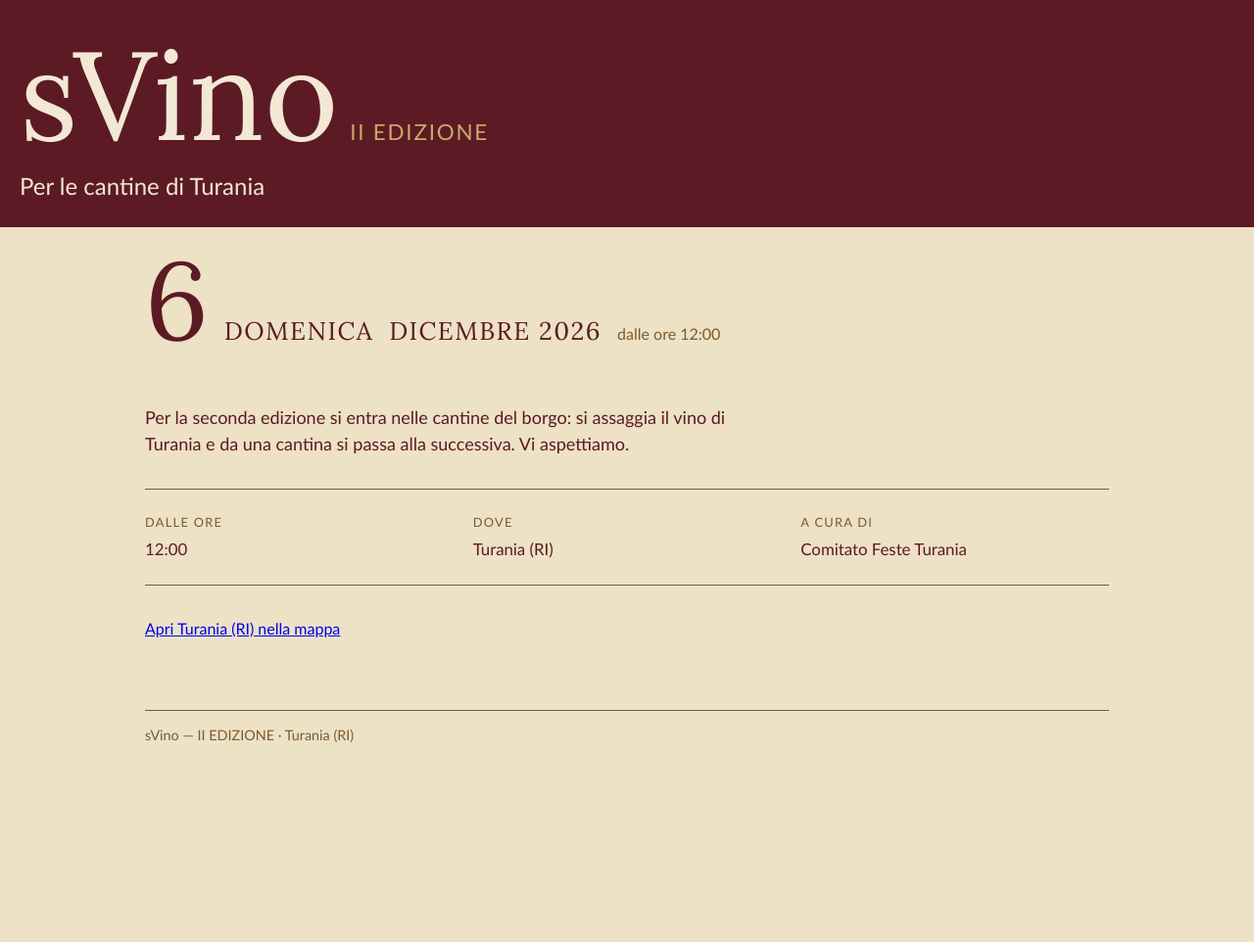
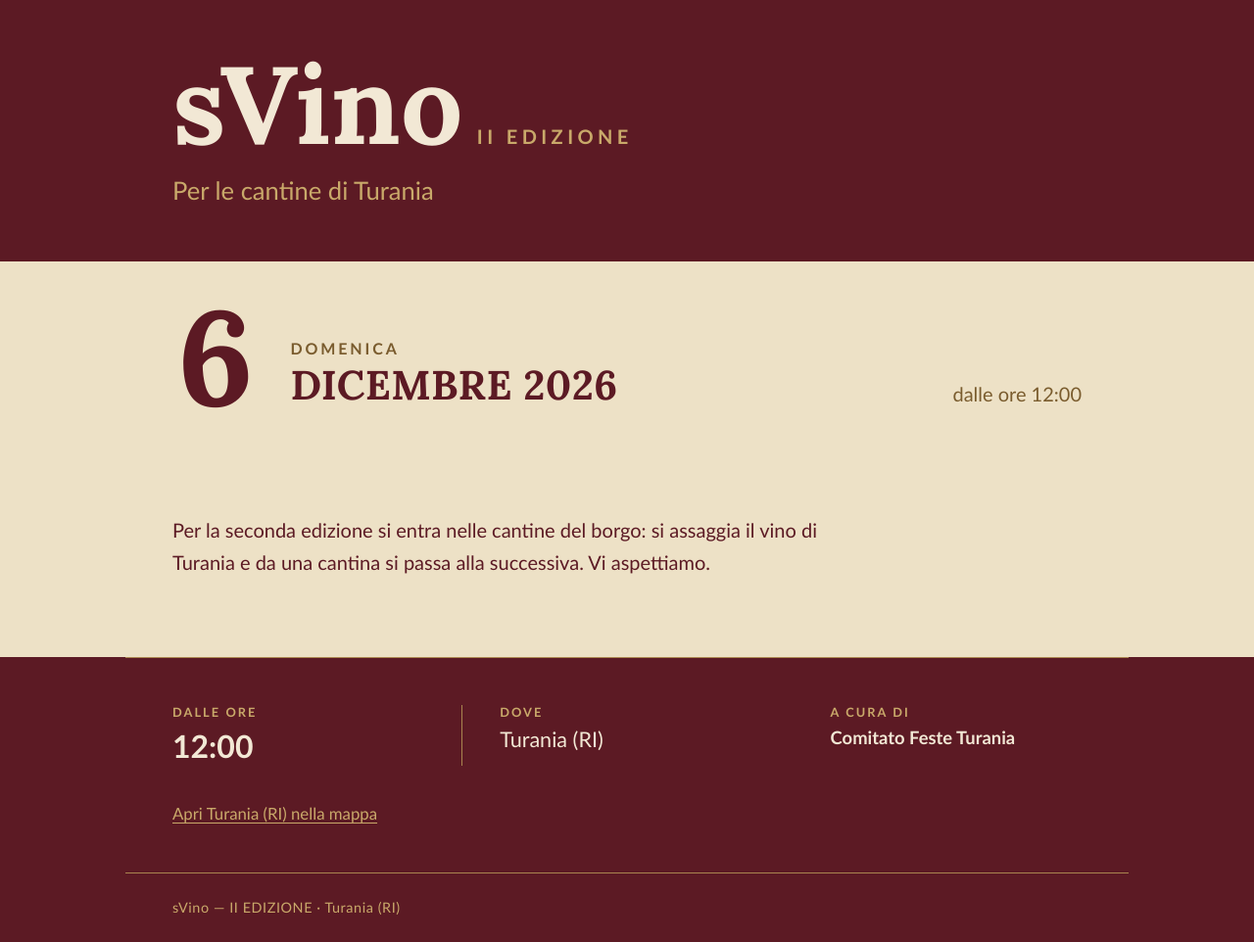
Before and after one commit to svino-turania/svino-turania.github.io, an Eleventy site: page src/index.md in a window 1280 px wide. Shown: the whole page at 98% size. Before the commit the page ends 808 px from the top, so only its background shows below. Built offline with nearby package versions, Linux system fonts and the light colour scheme; Eleventy itself is replaced by a stand-in of ours; files that its build step writes are made by us from their sources.

Commit message:
feat: apply Locandina bands, date strip and information grid
Restructure the page into bordeaux header and footer bands around a
cream date strip. Align the date block to the left margin with the
6 / DOMENICA / DICEMBRE 2026 hierarchy, and rebuild the three-column
information grid with a gold label above a cream-light value, one
vertical rule between the first two columns, and gold rules closing the
footer block. The layout reflows at 320 px and 200% text zoom without
horizontal scrolling.

Co-Authored-By: Claude Code <noreply@anthropic.com>

```diff
--- a/src/_includes/base.njk
+++ b/src/_includes/base.njk
@@ -7,40 +7,51 @@
     <link rel="stylesheet" href="/assets/css/style.css">
   </head>
   <body>
-    <header class="header">
+    <header class="band band--header">
+      <div class="wrap header-inner">
         <h1 class="lockup">
           <span class="signature">sVino</span>
           <span class="edition">{{ edition }}</span>
         </h1>
         <p class="subtitle">{{ subtitle }}</p>
+      </div>
     </header>
 
     <main>
-      <section class="date-strip" aria-label="Data e ora">
+      <section class="band band--date" aria-label="Data e ora">
+        <div class="wrap">
           <p class="date-block">
             <time datetime="{{ date | isoDate }}">
               <span class="date-day">{{ date | dayNumber }}</span>
+              <span class="date-labels">
                 <span class="date-weekday">{{ date | weekdayIt }}</span>
                 <span class="date-month">{{ date | monthYearIt }}</span>
+              </span>
             </time>
             <span class="date-time">dalle ore {{ time }}</span>
           </p>
+        </div>
       </section>
 
+      <div class="wrap">
         <div class="cantina">
           {{ content | safe }}
         </div>
+      </div>
+    </main>
 
+    <footer class="band band--footer">
+      <div class="wrap footer-block">
         <dl class="info-grid">
-        <div class="info-item">
+          <div class="info-item info-item--time">
             <dt>DALLE ORE</dt>
             <dd>{{ time }}</dd>
           </div>
-        <div class="info-item">
+          <div class="info-item info-item--place">
             <dt>DOVE</dt>
             <dd>{{ place }}</dd>
           </div>
-        <div class="info-item">
+          <div class="info-item info-item--organiser">
             <dt>A CURA DI</dt>
             <dd>{{ organiser }}</dd>
           </div>
@@ -53,11 +64,11 @@
             rel="noopener noreferrer"
           >Apri {{ place }} nella mappa</a>
         </p>
-    </main>
+      </div>
 
-    <footer class="colophon">
-      <hr>
+      <div class="wrap colophon">
         <p>sVino — {{ edition }} · {{ place }}</p>
+      </div>
     </footer>
   </body>
 </html>
--- a/src/assets/css/style.css
+++ b/src/assets/css/style.css
@@ -69,135 +69,269 @@
   box-sizing: border-box;
 }
 
+html {
+  -webkit-text-size-adjust: 100%;
+}
+
 body {
   margin: 0;
   background: var(--cream);
   color: var(--bordeaux);
   font-family: var(--sans);
+  font-synthesis: none;
   line-height: 1.5;
+  overflow-wrap: break-word;
 }
 
-.header {
-  padding: 2rem 1.25rem 1.5rem;
+.wrap {
+  width: 100%;
+  max-width: var(--measure);
+  margin-inline: auto;
+  padding-inline: var(--gutter);
+}
+
+.band {
+  width: 100%;
+}
+
+/* ---------------------------------------------------------------- testata */
+
+.band--header {
   background: var(--bordeaux);
   color: var(--cream-light);
+}
+
+.header-inner {
+  padding-block: clamp(1.5rem, 5vw, 3.5rem);
 }
 
 .lockup {
   display: flex;
   flex-wrap: wrap;
   align-items: baseline;
-  gap: 0.5rem 0.75rem;
+  gap: 0.35rem 0.9rem;
   margin: 0;
-  font-weight: normal;
+  font-weight: 400;
 }
 
 .signature {
   font-family: var(--serif);
-  font-size: clamp(3.5rem, 16vw, 8rem);
-  line-height: 1;
+  font-weight: 700;
+  font-size: clamp(3.25rem, 13vw, 7rem);
+  line-height: 0.9;
 }
 
 .edition {
-  font-size: clamp(1rem, 3vw, 1.4rem);
-  letter-spacing: 0.08em;
   color: var(--gold-light);
+  font-family: var(--sans);
+  font-size: clamp(0.95rem, 2.2vw, 1.25rem);
+  font-weight: 700;
+  letter-spacing: 0.22em;
 }
 
 .subtitle {
-  margin: 0.75rem 0 0;
-  font-size: clamp(1.1rem, 3vw, 1.5rem);
+  margin: clamp(0.75rem, 2vw, 1.25rem) 0 0;
+  color: var(--gold-light);
+  font-family: var(--sans);
+  font-size: clamp(1.15rem, 3vw, 1.6rem);
+  line-height: 1.35;
 }
 
-main {
-  max-width: 64rem;
-  margin: 0 auto;
-  padding: 0 1.25rem 2rem;
-}
+/* ------------------------------------------------------------ striscia data */
 
-.date-strip {
-  margin: 0 -1.25rem;
-  padding: 1.5rem 1.25rem;
-  background: var(--cream);
+.band--date {
+  padding-block: clamp(1.5rem, 4vw, 2.75rem);
 }
 
 .date-block {
   display: flex;
   flex-wrap: wrap;
-  align-items: baseline;
-  gap: 0.5rem 1rem;
+  align-items: flex-end;
+  gap: 0.75rem 1.5rem;
   margin: 0;
 }
 
 .date-block time {
   display: flex;
   flex-wrap: wrap;
-  align-items: baseline;
-  gap: 0.5rem 1rem;
+  align-items: flex-end;
+  gap: clamp(0.75rem, 3vw, 2rem);
   font-family: var(--serif);
 }
 
 .date-day {
-  font-size: clamp(4rem, 18vw, 7rem);
-  line-height: 0.9;
+  color: var(--bordeaux);
+  font-family: var(--serif);
+  font-size: clamp(4.5rem, 17vw, 8.5rem);
+  font-variant-numeric: lining-nums tabular-nums;
+  font-weight: 700;
+  line-height: 0.78;
 }
 
-.date-weekday,
+.date-labels {
+  display: flex;
+  flex-direction: column;
+  gap: 0.15em;
+  min-width: 0;
+  padding-block-end: 0.2em;
+}
+
+.date-weekday {
+  color: var(--bronze);
+  font-family: var(--sans);
+  font-size: clamp(0.8rem, 2.2vw, 1rem);
+  font-weight: 700;
+  letter-spacing: 0.18em;
+}
+
 .date-month {
-  font-size: clamp(1.1rem, 4vw, 1.6rem);
-  letter-spacing: 0.06em;
+  color: var(--bordeaux);
+  font-family: var(--serif);
+  font-size: clamp(1.25rem, 5.5vw, 2.6rem);
+  font-weight: 700;
+  letter-spacing: 0.01em;
+  line-height: 1.05;
+  overflow-wrap: break-word;
 }
 
 .date-time {
+  margin-inline-start: auto;
   color: var(--bronze);
+  font-family: var(--sans);
+  font-size: clamp(1rem, 2.6vw, 1.25rem);
 }
 
+/* ------------------------------------------------------------------ cantina */
+
 .cantina {
-  max-width: 38rem;
-  margin: 2rem 0;
-  font-size: 1.125rem;
+  max-width: 42rem;
+  margin-block: clamp(2rem, 6vw, 4rem);
+  font-family: var(--sans);
+  font-size: clamp(1.05rem, 2.4vw, 1.25rem);
+  line-height: 1.65;
+}
+
+.cantina p {
+  margin: 0;
+}
+
+.cantina p + p {
+  margin-top: 1em;
+}
+
+/* ---------------------------------------------------------- fascia footer */
+
+.band--footer {
+  margin-top: clamp(2.5rem, 7vw, 5rem);
+  background: var(--bordeaux);
+  color: var(--cream-light);
+}
+
+.footer-block {
+  padding-block: clamp(1.75rem, 4.5vw, 3rem);
+  border-block: 1px solid var(--gold);
 }
 
 .info-grid {
   display: grid;
-  grid-template-columns: repeat(3, minmax(0, 1fr));
-  gap: 1.25rem;
-  margin: 2rem 0;
-  padding: 1.5rem 0;
-  border-top: 1px solid var(--bronze);
-  border-bottom: 1px solid var(--bronze);
+  grid-template-columns: 1fr 1.32fr 1fr;
+  gap: clamp(1rem, 3vw, 2.5rem);
+  margin: 0;
 }
 
 .info-item {
+  min-width: 0;
   margin: 0;
 }
 
+.info-item--place {
+  border-inline-start: 1px solid var(--gold);
+  padding-inline-start: clamp(1rem, 3vw, 2.5rem);
+}
+
 .info-grid dt {
-  font-size: 0.8rem;
-  letter-spacing: 0.1em;
-  color: var(--bronze);
+  color: var(--gold-light);
+  font-family: var(--sans);
+  font-size: clamp(0.7rem, 1.4vw, 0.8rem);
+  font-weight: 700;
+  letter-spacing: 0.16em;
+  line-height: 1.2;
 }
 
 .info-grid dd {
-  margin: 0.25rem 0 0;
-  font-size: 1.05rem;
+  margin: 0.4rem 0 0;
+  color: var(--cream-light);
+  font-family: var(--sans);
+  font-size: clamp(1.05rem, 2.4vw, 1.35rem);
+  font-weight: 400;
+  line-height: 1.25;
+  overflow-wrap: break-word;
+}
+
+.info-item--time dd {
+  font-size: clamp(1.5rem, 4vw, 2rem);
+  font-variant-numeric: lining-nums tabular-nums;
+  font-weight: 700;
+}
+
+.info-item--organiser dd {
+  font-size: clamp(0.95rem, 2vw, 1.15rem);
+  font-weight: 700;
+}
+
+.map-link {
+  margin: clamp(1.5rem, 4vw, 2.25rem) 0 0;
+  font-family: var(--sans);
+  font-size: clamp(0.95rem, 2vw, 1.05rem);
+}
+
+.map-link a {
+  color: var(--gold-light);
+  text-decoration-thickness: 1px;
+  text-underline-offset: 0.2em;
+}
+
+.map-link a:hover {
+  color: var(--cream-light);
+}
+
+a:focus-visible {
+  border-radius: 1px;
+  outline: 3px solid currentColor;
+  outline-offset: 3px;
 }
 
 .colophon {
-  max-width: 64rem;
-  margin: 0 auto;
-  padding: 1rem 1.25rem 2rem;
-  color: var(--bronze);
-  font-size: 0.9rem;
+  padding-block: clamp(1rem, 2.5vw, 1.5rem);
+  color: var(--gold-light);
+  font-family: var(--sans);
+  font-size: clamp(0.8rem, 1.6vw, 0.9rem);
+  letter-spacing: 0.04em;
 }
 
-.colophon hr {
-  border: 0;
-  border-top: 1px solid var(--bronze);
+.colophon p {
+  margin: 0;
 }
 
-@media (max-width: 40rem) {
+/* --------------------------------------------------------------- telefono */
+
+@media (max-width: 48rem) {
   .info-grid {
-    grid-template-columns: 1fr;
+    grid-template-columns: minmax(0, 1fr);
+    gap: clamp(1rem, 4vw, 1.5rem);
+  }
+
+  .info-item--place {
+    border-inline-start: 0;
+    padding-inline-start: 0;
+  }
+
+  .info-item + .info-item {
+    border-block-start: 1px solid var(--gold);
+    padding-block-start: clamp(1rem, 4vw, 1.5rem);
+  }
+
+  .date-time {
+    margin-inline-start: 0;
   }
 }
```
Lines whose indentation alone changed are shown as unchanged.
